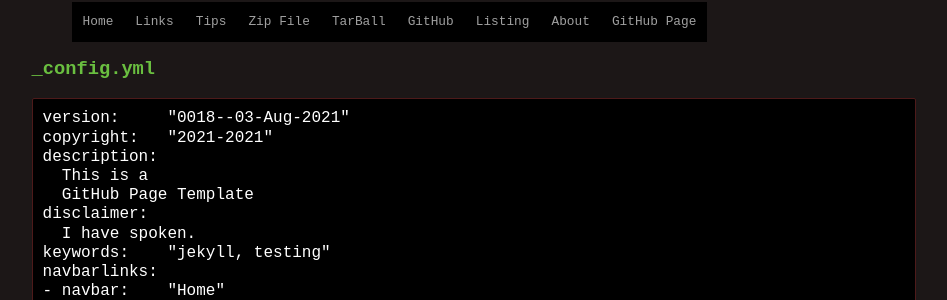
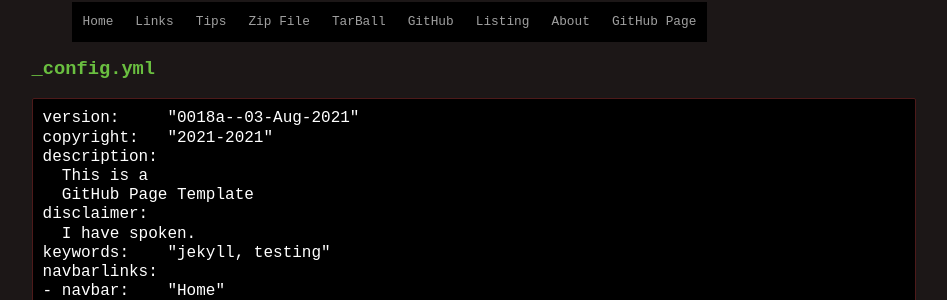
Before and after one commit to virdianhrn/template, a Jekyll site: the page built from 000.md, in a window 1280 px wide and 1400 px high. Shown: the part 169-469 px from the top of the window, without its empty margins (166-1113 px from the left). Built offline with Jekyll 4.4.1, drawn with Linux system fonts in a browser that asks for light colours; some of the changed text lies outside the part shown.

````diff
--- a/000.md
+++ b/000.md
@@ -5,7 +5,7 @@ title:  "GitHub Page Configuration Files"
 ### _config.yml
 
 ```
-version:     "0018--03-Aug-2021"
+version:     "0018a--03-Aug-2021"
 copyright:   "2021-2021"
 description:
   This is a
--- a/_config.yml
+++ b/_config.yml
@@ -1,4 +1,4 @@
-version:     "0018--03-Aug-2021"
+version:     "0018a--03-Aug-2021"
 copyright:   "2021-2021"
 description:
   This is a
--- a/_includes/footer.html
+++ b/_includes/footer.html
@@ -1,6 +1,6 @@
 <div>
 <hr>
 <div>
-&copy; {{ site.copyright }} --- {{ site.author }} ---  <a href='{{ site.baseurl }}/ABOUT/'>ABOUT</a> --- Revision: {{ site.version }}.
+&copy; {{ site.copyright }} --- {{ site.author }} --- Revision: {{ site.version }}.
 </div>
 </div>
````
Also changed, not shown: 2 other files.
